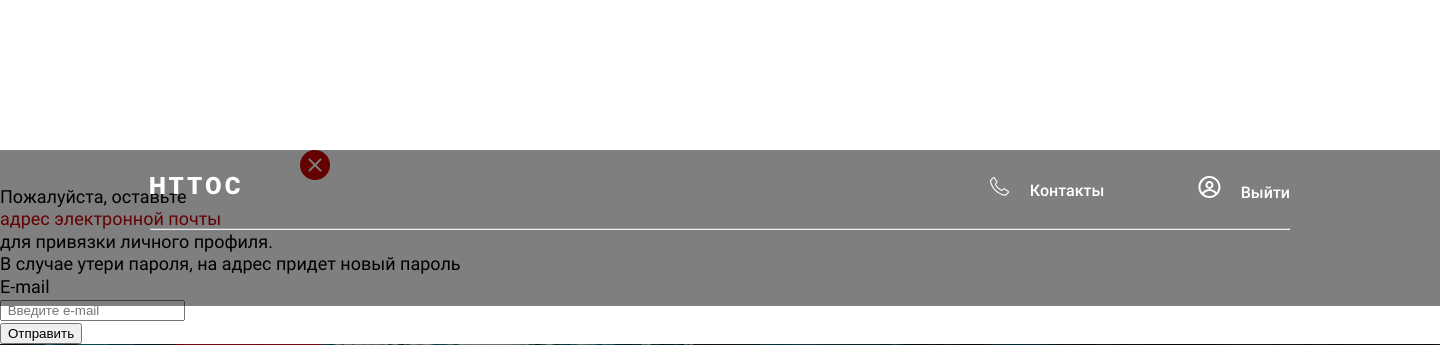
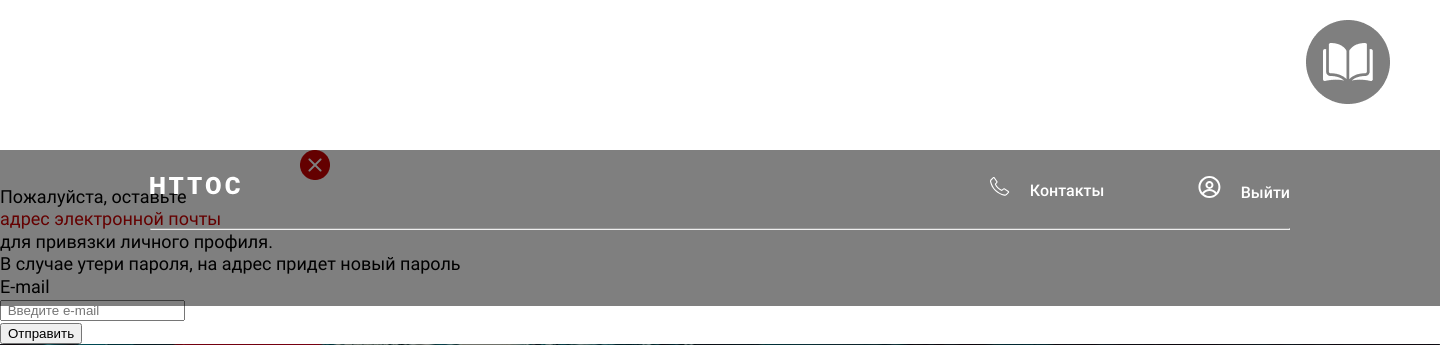
Before and after one commit to blared00/NNTOS, a Django app: template NNTOS/templates/index_teach.html in a window 1440 px wide. Shown: the top 345 px of the page. Run offline with Django 3.2, Linux system fonts and the light colour scheme; the template is opened without the code that fills it: values that come from a table or form of the project are taken from there, others are empty.

Commit message:
кнопка с инструкцией пользователя (надо настроить для родителя и преподавателя)

```diff
--- /dev/null
+++ b/NNTOS/static/css/instruction.css
@@ -0,0 +1,7 @@
+.rect_inst{
+position: fixed;
+top: 20px;
+right:50px;
+z-index: 100;
+
+}
--- a/NNTOS/templates/base_index.html
+++ b/NNTOS/templates/base_index.html
@@ -14,9 +14,21 @@
     <link rel = "stylesheet" href= "{%static '/css/journal.css' %}">
     <link rel = "stylesheet" href= "{%static '/css/submission2.css' %}">
     <link rel = "stylesheet" href= "{%static '/css/scheduleteacher.css' %}">
+    <link rel = "stylesheet" href= "{%static '/css/instruction.css' %}">
+
     <title>{{title}}</title>
 </head>
 <body>
+
+<div class="rect_inst">
+<!-- преподаватель -->
+	<a href="https://drive.google.com/file/d/1S0avgG6t5VuC7IGNR8i8dUv3FGXwrd7O/view?usp=sharing" download=""> <img class="instuction" src="{%static '/img/instuction.png' %}" /></a>
+
+	<!-- https://drive.google.com/file/d/1pytzCJUMqKadX77EhI38dc3tFAetlXsc/view?usp=sharing -->
+
+</div>
+
+
 <div id="glavnaya" class="container">
     <!-- Навигация -->
 <header class="header_rect"></header>
```
Also changed, not shown: NNTOS/static/img/instuction.png (added).
